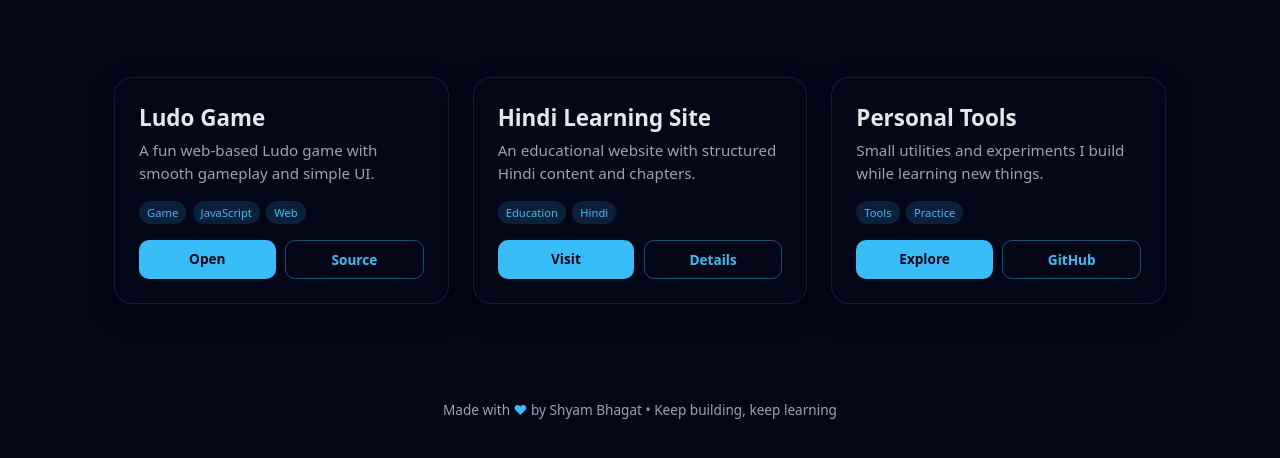
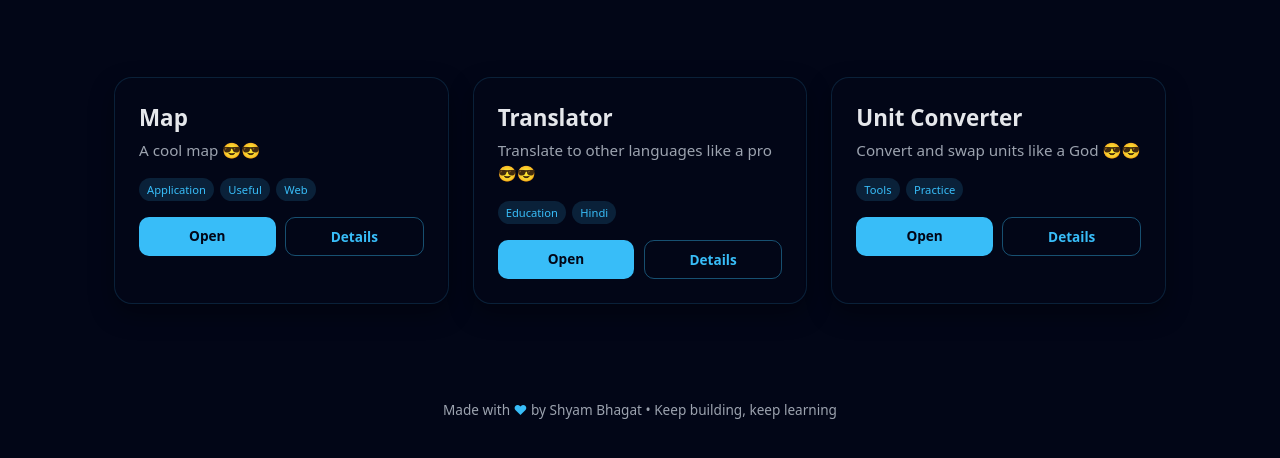
Before and after one commit to shyamtaken/shyamtaken.github.io, a plain HTML site: page index.html in a window 1280 px wide. Shown: the part 160-618 px from the top of the page. Drawn offline with Linux system fonts and the light colour scheme.

Commit message:
Just A more cool index.html

```diff
--- a/index.html
+++ b/index.html
@@ -154,44 +154,44 @@
 
       <!-- Project Card 1 -->
       <div class="card">
-        <h2>Ludo Game</h2>
-        <p>A fun web-based Ludo game with smooth gameplay and simple UI.</p>
+        <h2>Map</h2>
+        <p>A cool map 😎😎</p>
         <div class="tags">
-          <span class="tag">Game</span>
-          <span class="tag">JavaScript</span>
+          <span class="tag">Application</span>
+          <span class="tag">Useful</span>
           <span class="tag">Web</span>
         </div>
         <div class="actions">
-          <a href="#" class="btn primary" target="_blank">Open</a>
-          <a href="#" class="btn secondary" target="_blank">Source</a>
+          <a href="map.html" class="btn primary" target="_blank">Open</a>
+          <a href="mapdetails.html" class="btn secondary" target="_blank">Details</a>
         </div>
       </div>
 
       <!-- Project Card 2 -->
       <div class="card">
-        <h2>Hindi Learning Site</h2>
-        <p>An educational website with structured Hindi content and chapters.</p>
+        <h2>Translator</h2>
+        <p>Translate to other languages like a pro 😎😎</p>
         <div class="tags">
           <span class="tag">Education</span>
           <span class="tag">Hindi</span>
         </div>
         <div class="actions">
-          <a href="#" class="btn primary" target="_blank">Visit</a>
-          <a href="#" class="btn secondary" target="_blank">Details</a>
+          <a href="translate.html" class="btn primary" target="_blank">Open</a>
+          <a href="translatedetails.html" class="btn secondary" target="_blank">Details</a>
         </div>
       </div>
 
       <!-- Project Card 3 -->
       <div class="card">
-        <h2>Personal Tools</h2>
-        <p>Small utilities and experiments I build while learning new things.</p>
+        <h2>Unit Converter</h2>
+        <p>Convert and swap units like a God 😎😎</p>
         <div class="tags">
           <span class="tag">Tools</span>
           <span class="tag">Practice</span>
         </div>
         <div class="actions">
-          <a href="#" class="btn primary" target="_blank">Explore</a>
-          <a href="#" class="btn secondary" target="_blank">GitHub</a>
+          <a href="unitconverter.html" class="btn primary" target="_blank">Open</a>
+          <a href="unitconverterdetails.html" class="btn secondary" target="_blank">Details</a>
         </div>
       </div>
 
```
